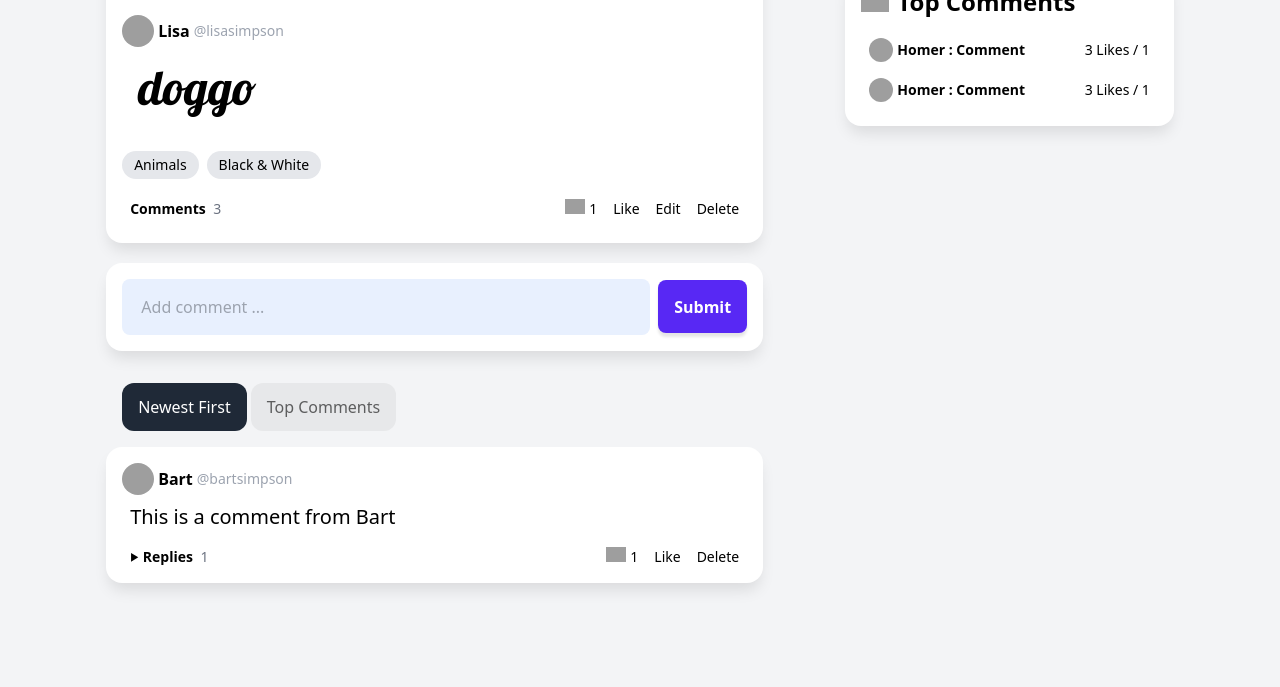
After one commit to Daksh777/FlickPic, a Django app: page /post/42341dee-61a5-46aa-bbd0-8c9f7b0efa4f/ in a window 1280 px wide. The commit adds this page. Shown: the part 1023-1710 px from the top of the page. Run offline with Django 5.2, Linux system fonts and the light colour scheme; data comes from the database, SQL or seed files in the repository; both versions use the stored data as it was after the commit; some libraries are stand-ins or nearby versions; grey boxes are pictures that could not be loaded.

Commit message:
Add CRUD operations

```diff
--- a/pixxcore/urls.py
+++ b/pixxcore/urls.py
@@ -22,4 +22,7 @@
     path('admin/', admin.site.urls),
     path('', home_view, name='home'),
     path('post/create/', create_post_view, name='create_post'),
+    path('post/delete/<pk>/', delete_post_view, name='delete_post'),
+    path('post/edit/<pk>/', edit_post_view, name='edit_post'),
+    path('post/<pk>/', post_page_view, name='post')
 ]
--- a/posts/views.py
+++ b/posts/views.py
@@ -1,27 +1,12 @@
 from django.shortcuts import render, redirect
-from .models import *
-from django.forms import ModelForm
-from django import forms
 from bs4 import BeautifulSoup
 from django.contrib import messages
 import requests
+from .forms import *
 
 def home_view(request):
     posts = Post.objects.all()
     return render(request, 'posts/home.html', {'posts': posts})
-
-class PostCreateForm(ModelForm):
-    class Meta:
-        model = Post
-        fields = ['url', 'body']
-        labels = {
-            'body': 'Caption',
-            'url': 'Image URL',
-        }
-        widgets = {
-            'body': forms.Textarea(attrs={'rows': 3, 'placeholder': 'Write a caption...'}),
-            'url': forms.URLInput(attrs={'placeholder': 'Enter the URL of the image...'}),
-        }
 
 def create_post_view(request):
     form = PostCreateForm()
@@ -60,3 +45,32 @@
             post_form.save()
             return redirect('home')
     return render(request, 'posts/create_post.html', {'form': form})
+
+def delete_post_view(request, pk):
+    post = Post.objects.get(id=pk)
+    if request.method == "POST":
+        post.delete()
+        messages.success(request, 'Post deleted successfully.')
+        return redirect('home')
+    return render(request, 'posts/delete_post.html', {'post': post})
+
+
+def edit_post_view(request, pk):
+    post = Post.objects.get(id=pk)
+    form = PostEditForm(instance=post) # prefill the form with the post
+    if request.method == 'POST':
+        form = PostEditForm(request.POST, instance=post)
+        if form.is_valid():
+            form.save()
+            messages.success(request, 'Post updated successfully.')
+            return redirect('home')
+    context = {
+        'form': form,
+        'post': post
+    }
+    return render(request, 'posts/edit_post.html', context)
+
+
+def post_page_view(request, pk):
+    post = Post.objects.get(id=pk)
+    return render(request, 'posts/post_page.html', {'post': post})
--- a/templates/base.html
+++ b/templates/base.html
@@ -237,6 +237,7 @@
     </style>
 </head>
 <body class="bg-gray-100">
+{% include "includes/messages.html" %}
 
 {% include "includes/header.html" %}
 {% block layout %}{% endblock  %}
--- /dev/null
+++ b/templates/includes/messages.html
@@ -0,0 +1,28 @@
+{% if messages %}
+<div x-data="{ showMessage: false }" >
+{% for message in messages %}
+<div x-cloak class="absolute mx-auto left-0 right-0 mt-2 max-w-xl z-50 flex items-center
+            {% if message.tags == 'error' %}bg-red-500{% else %}bg-lime-500{% endif %} text-white p-3 rounded-lg" role="alert"
+    x-show="showMessage"
+    x-init="setTimeout(() => showMessage = true, 200), setTimeout(() => showMessage = false, 6000)"
+    x-transition:enter="duration-700 ease-out"
+    x-transition:enter-start="opacity-0 -translate-y-5"
+    x-transition:enter-end="opacity-100 translate-y-0"
+    x-transition:leave="duration-200 ease-in"
+    x-transition:leave-start="opacity-100 translate-y-0"
+    x-transition:leave-end="opacity-0 -translate-y-5">
+        <svg class="w-8 h-8 mr-2"  viewBox="0 0 512 512">
+            <path d="M315.27,33,96,304H224L192.49,477.23a2.36,2.36,0,0,0,2.33,2.77h0a2.36,2.36,0,0,0,1.89-.95L416,208H288L319.66,34.75A2.45,2.45,0,0,0,317.22,32h0A2.42,2.42,0,0,0,315.27,33Z" style="fill:none;stroke:#ffffff;stroke-linecap:round;stroke-linejoin:round;stroke-width:32px" fill="white"></path>
+        </svg>
+        <div>
+            <div class="text-lg">{{ message }}</div>
+        </div>
+        <div class="ml-auto cursor-pointer" @click="showMessage = false">
+            <svg fill="white" stroke-linecap="round" stroke-linejoin="round" stroke-width="1.5" viewBox="0 0 24 24" stroke="currentColor" class="w-8 h-8 ml-2">
+                <path d="M6 18L18 6M6 6l12 12"></path>
+            </svg>
+        </div>
+    </div>
+{% endfor %}
+</div>
+{% endif %}
--- /dev/null
+++ b/templates/posts/post.html
@@ -0,0 +1,36 @@
+<article class="card">
+    <div class="flex items-center justify-between px-4 h-14">
+        <h3 class="text-start leading-5 mr-1">{{post.title}}</h3>
+        <div class="text-sm text-gray-400 truncate">flickr<a href="{{post.url}}" class="hover:underline ml-1" target="blank">@{{post.artist}}</a></div>
+    </div>
+    <figure>
+        <a href="{% url "post" post.id %}"><img class="w-full" src="{{post.image}}"></a>
+    </figure>
+    <div class="p-4 pb-2">
+        <a class="flex items-center gap-1 mb-4" href="">
+            <img class="w-8 h-8 object-cover rounded-full" src="https://img.icons8.com/small/96/A9A9A9/happy.png">
+            <span class="font-bold hover:underline">Lisa</span>
+            <span class="text-sm text-gray-400">@lisasimpson</span>
+        </a>
+        <p class="text-5xl mb-10 px-4 font1">{{post.body}}</p>
+        <div class="flex items-center gap-2 text-sm mb-5 flex-wrap">
+            <a href="" class="bg-gray-200 rounded-full px-3 py-1 hover:bg-gray-800 hover:text-white">Animals</a>
+            <a href="" class="bg-gray-200 rounded-full px-3 py-1 hover:bg-gray-800 hover:text-white">Black & White</a>
+        </div>
+        <div class="flex items-center justify-between text-sm px-2">
+            <a class="font-bold hover:underline" href="{% url "post" post.id %}">
+                Comments
+                <span class="font-light text-gray-500 ml-1">3</span>
+            </a>
+            <div class="flex items-center gap-4 [&>a:hover]:underline">
+                <div class="flex items-center gap-1">
+                    <img class="w-5 -mt-1" src="https://img.icons8.com/small/24/000000/fire-heart.png">
+                    1
+                </div>
+                <a href="">Like</a>
+                <a href="{% url "edit_post" post.id %}">Edit</a>
+                <a href="{% url "delete_post" post.id %}">Delete</a>
+            </div>
+        </div>
+    </div>
+</article>
--- /dev/null
+++ b/templates/posts/post_page.html
@@ -0,0 +1,87 @@
+{% extends "layouts/a.html" %}
+
+{% block content %}
+
+{% include "posts/post.html" %}
+
+<div class="card !pb-0 -mt-3">
+    <form method="POST" class="flex items-center p-4" autocomplete="off">
+        <input type="text" name="comment" placeholder="Add comment ..." maxlength="150">
+        <button @click="open = false" class="block ml-2" type="submit">Submit</button>
+    </form>
+</div>
+
+<div class="mb-20">
+    <div id="tabs" class="ml-4 flex gap-1 mb-4">
+        <a class="tab selected">Newest First</a>
+        <a class="tab">Top Comments</a>
+    </div>
+
+    <div id="tab-contents">
+
+        <comment class="card p-4 !mb-4">
+            <div class="flex justify-between items-center">
+                <a class="flex items-center gap-1 mb-2" href="">
+                    <img class="w-8 h-8 object-cover rounded-full" src="https://img.icons8.com/small/96/A9A9A9/happy.png">
+                    <span class="font-bold hover:underline">Bart</span>
+                    <span class="text-sm font-normal text-gray-400">@bartsimpson</span>
+                </a>
+            </div>
+            <p class="text-xl px-2">
+                This is a comment from Bart
+            </p>
+            <div x-data="{ repliesOpen: false }" class="flex items-center justify-between flex-wrap text-sm px-2">
+                <a @click="repliesOpen = !repliesOpen" class="font-bold hover:underline cursor-pointer">
+                    <div class="inline-block" x-bind:class="repliesOpen && 'rotate-90 duration-300'">
+                        <svg transform ="rotate(90)" width="9" height="9" viewBox="0 0 25 25">
+                            <path d="M24 22h-24l12-20z"/>
+                        </svg>
+                    </div>
+                    Replies
+                    <span class="font-light text-gray-500 ml-1">1</span>
+                </a>
+                <div class="flex items-center gap-4 [&>a:hover]:underline">
+                    <div class="flex items-center gap-1">
+                        <img class="w-5 -mt-1" src="https://img.icons8.com/small/24/000000/fire-heart.png">
+                        1
+                    </div>
+                    <a href="">Like</a>
+                    <a href="">Delete</a>
+                </div>
+
+                <div x-show="repliesOpen" x-cloak class="basis-full mt-3 pl-8 grid grid-cols-1">
+
+                    <reply class="flex items-end justify-between py-4 border-t">
+                        <div class="flex">
+                            <a href="">
+                                <img class="w-8 h-8 object-cover rounded-full mr-2" src="https://img.icons8.com/small/96/A9A9A9/happy.png">
+                            </a>
+                            <div class="w-fit">
+                                <a class="block" href="">
+                                    <span class="font-bold hover:underline">Homer</span>
+                                    <span class="text-sm text-gray-400">@homersimpson</span>
+                                </a>
+                                <div class="mr-3">This is a reply from Homer</div>
+                            </div>
+                        </div>
+                        <div class="flex items-center gap-4 [&>a:hover]:underline">
+                            <div class="flex items-center gap-1">
+                                <img class="w-5 -mt-1" src="https://img.icons8.com/small/24/000000/fire-heart.png">
+                                1
+                            </div>
+                            <a href="">Like</a>
+                            <a href="">Delete</a>
+                        </div>
+                    </reply>
+
+                    <form method="POST" class="replyform flex justify-between" autocomplete="off">
+                        <input type="text" name="reply" placeholder="Add reply ..." maxlength="150">
+                        <button class="block" type="submit">Submit</button>
+                    </form>
+                </div>
+            </div>
+        </comment>
+
+    </div>
+</div>
+{% endblock  %}
```
Also changed, not shown: posts/forms.py (added, +27 -0 lines), templates/posts/delete_post.html (added, +18 -0 lines), templates/posts/edit_post.html (added, +22 -0 lines), templates/posts/home.html (+1 -36 lines), db.sqlite3.
